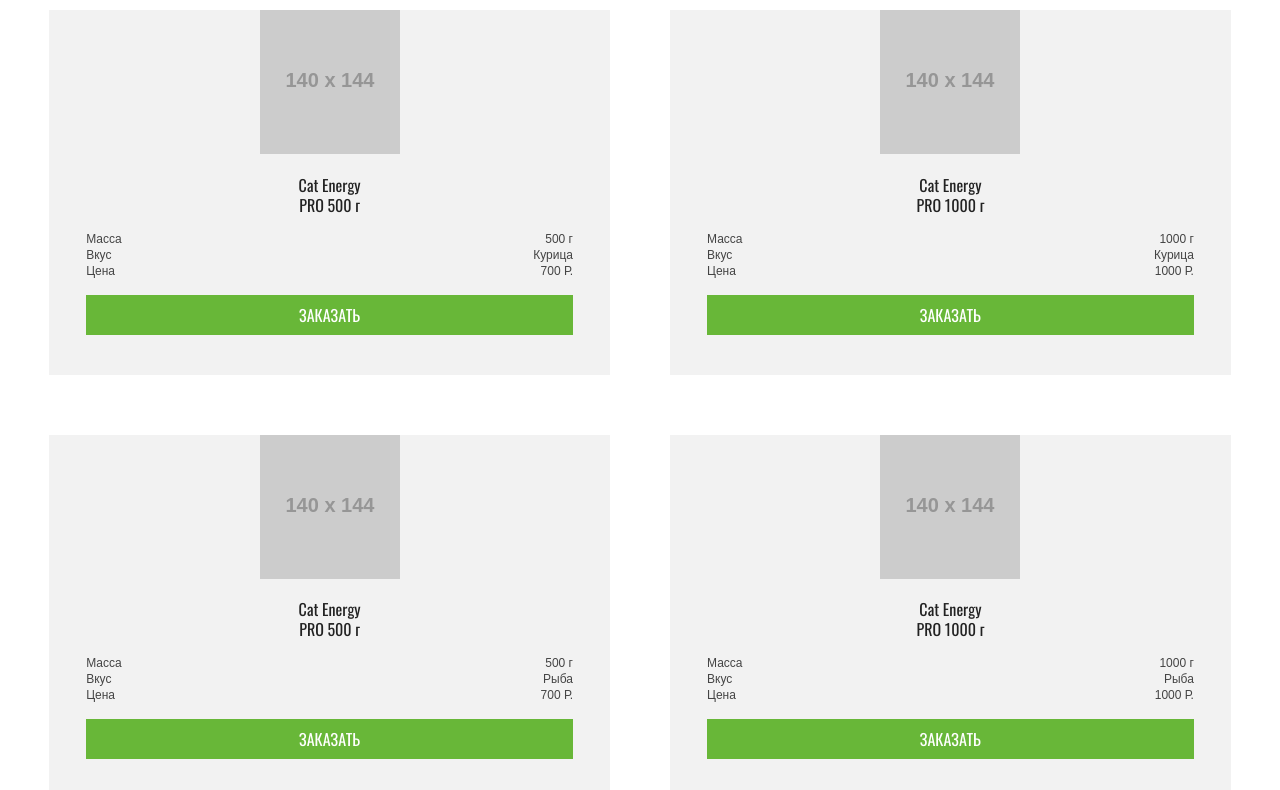
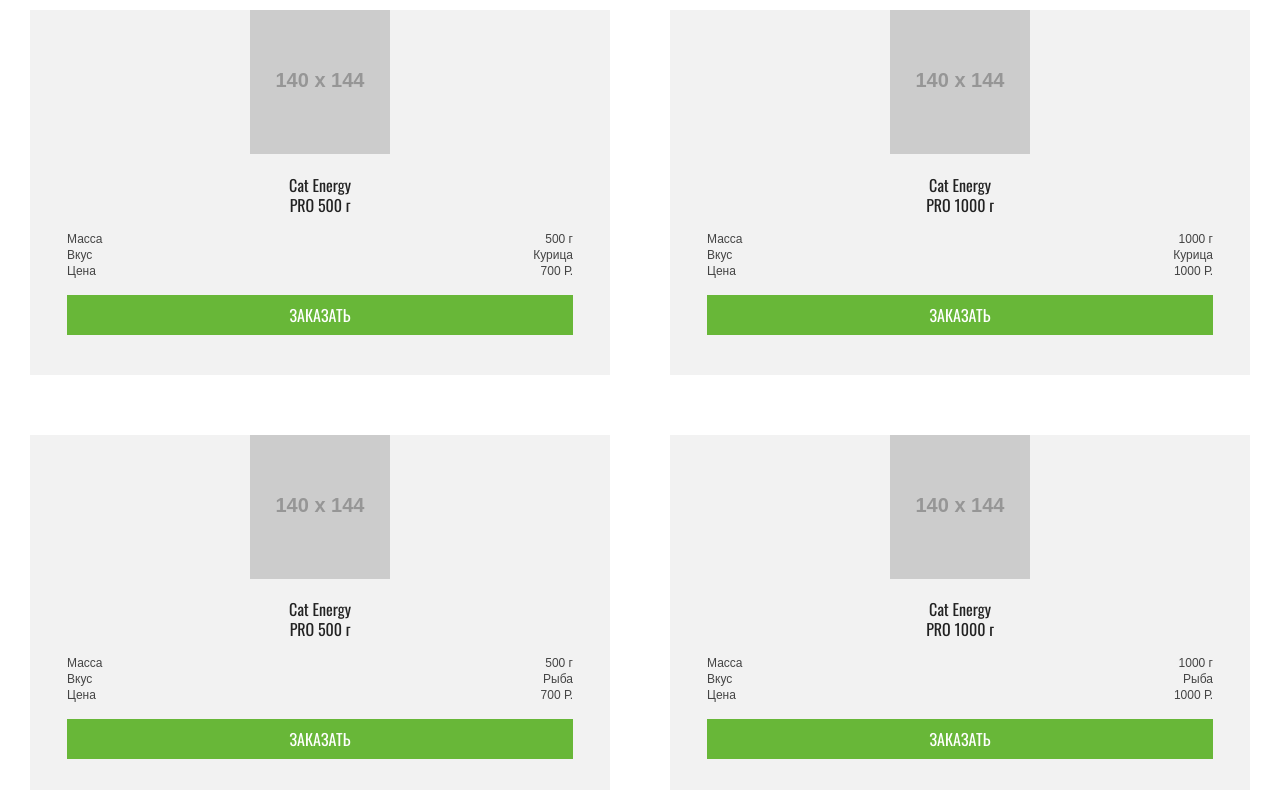
Before and after one commit to VladHolo628/1582609-cat-energy-21, a website: page source/catalog.html in a window 1280 px wide. Shown: the part 181-971 px from the top of the page. Drawn offline with nearby package versions, Linux system fonts and the light colour scheme; files that its build step writes are made by us from their sources; placeholder pictures from the web are drawn by us.

Commit message:
Правки

```diff
--- a/source/sass/blocks/container.scss
+++ b/source/sass/blocks/container.scss
@@ -1,12 +1,12 @@
 .container {
-  width: 87.5%;
-  margin: 0 auto;
+  padding: 0 20px;
+
 
   @media (min-width: $tablet-width) {
-    width: 92.32%;
+    padding: 0 30px;
   }
 
   @media (min-width: $desktop-width) {
-    max-width: 84.72%;
+    padding: 0 110px;
   }
 }
--- a/source/sass/blocks/live-example.scss
+++ b/source/sass/blocks/live-example.scss
@@ -95,7 +95,3 @@
     justify-content: space-between;
   }
 }
-
-.live-example__slider {
-  margin: 0 auto;
-}
--- a/source/sass/blocks/products-block.scss
+++ b/source/sass/blocks/products-block.scss
@@ -2,17 +2,14 @@
   margin: 0;
   padding: 0;
   display: grid;
-  grid-template-rows: repeat(8, 1fr);
 
   @media (min-width: $tablet-width) {
     grid-template-columns: 1fr 1fr;
     gap: 60px;
-    grid-template-rows: auto;
   }
 
   @media (min-width: $desktop-width) {
     grid-template-columns: repeat(4, 1fr);
-    grid-template-rows: 1fr 1fr;
     grid-column-gap: 80px;
   }
 }
--- a/source/sass/blocks/slider.scss
+++ b/source/sass/blocks/slider.scss
@@ -16,8 +16,4 @@
 
 .slider {
   text-align: center;
-
-  @media (min-width: $desktop-width) {
-    width: 50%;
-  }
 }
```
